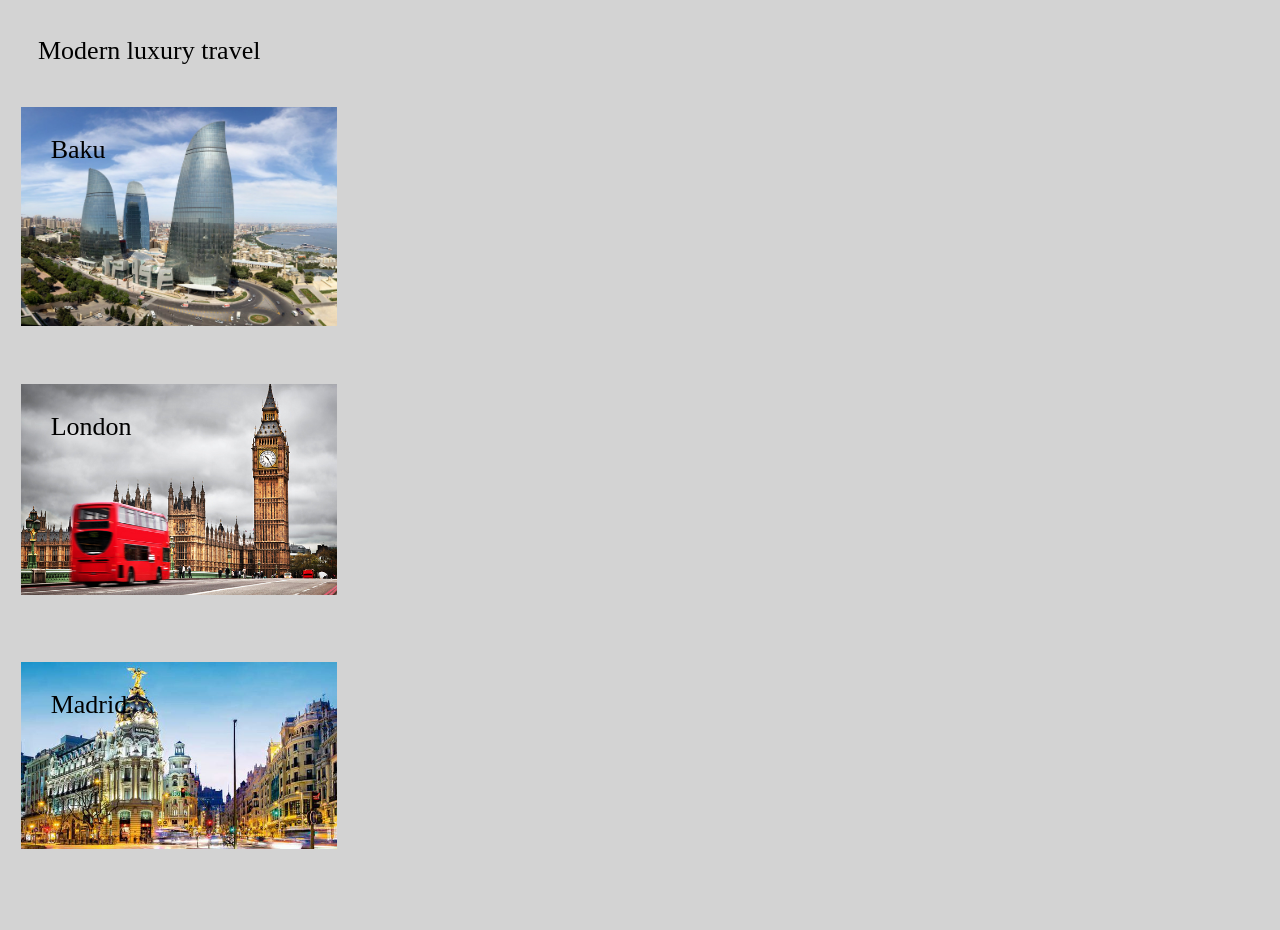
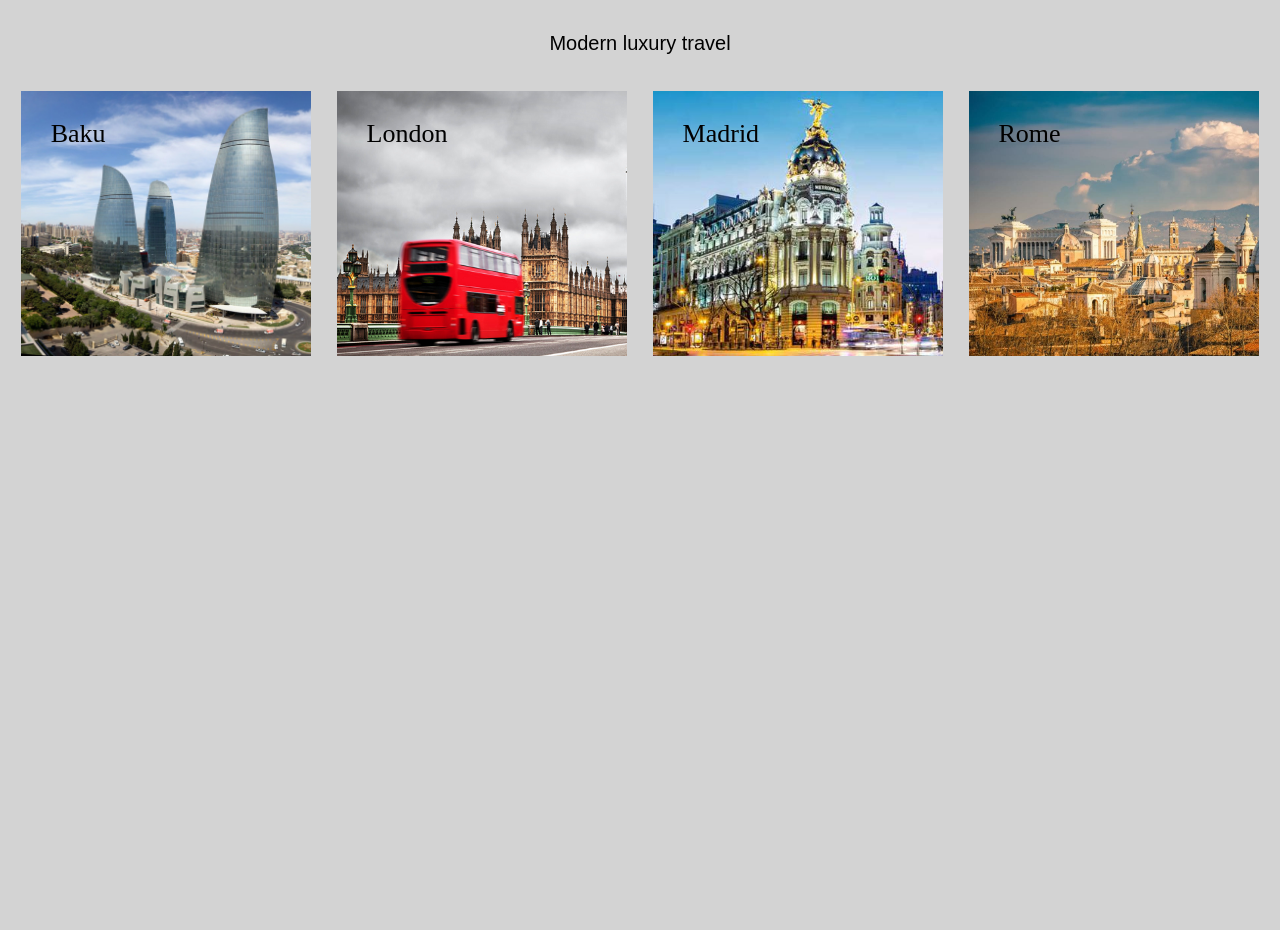
Before and after one commit to ellamignon/queries, a plain HTML site: page index.html in a window 1280 px wide. Shown: the top 930 px of the page. After the commit the page ends 800 px from the top, so only its background shows below. Drawn offline with Linux system fonts and the light colour scheme; files whose address does not match are found by name.

Commit message:
revised file

```diff
--- a/css/style.css
+++ b/css/style.css
@@ -9,56 +9,61 @@ body {
   margin: 8px;
 
 }
+.container > h1 {
+  text-align: center;
+  font-size: 20px;
+  font-family: sans-serif;
+  padding: 25px;
+}
 
 nav {
   background-color: lightgray;
-  padding: 50px
+  padding: 75px;
 
 }
 
 .preview {
-  width: 375px;
+  width: 100%;
   height: 265px;
+  margin: 3% 0;
 
 }
 
-
-h1 {
+.preview > h1 {
   font-style: normal;
   font-size: 26px;
   padding: 30px;
 }
 
 .baku {
-  background-image: url("/Users/e/projects/css-exercise-four/images/baku.jpg");
-  background-size: contain;
+  background-image: url("../images/baku.jpg");
+  background-size: cover;
   background-repeat: no-repeat;
-
-
 }
 
 .london {
-  background-image: url("/Users/e/projects/css-exercise-four/images/london.png");
-  background-size: contain;
+  background-image: url("../images/london.png");
+  background-size: cover;
   background-repeat: no-repeat;
 }
 
 .madrid {
-  background-image: url("/Users/e/projects/css-exercise-four/images/madrid.jpg");
-  background-size: contain;
+  background-image: url("../images/madrid.jpg");
+  background-size: cover;
   background-repeat: no-repeat;
 }
 
 .rome {
-  background-image: url("/users/e/projects/css-exercise-four/images/rome.jpg");
-  background-size: contain;
+  background-image: url("../images/rome.jpg");
+  background-size: cover;
   background-repeat: no-repeat;
 }
 
 @media screen and (min-width: 575px){
    .preview {
-     width: 50%;
+     width: 48%;
      margin: 1%;
+     float: left;
 
   }
 }
@@ -66,8 +71,9 @@ h1 {
 
 @media screen and (min-width: 991px){
    .preview {
-     width: 25%;
+     width: 23%;
      margin: 1%;
+     float: left;
 
   }
 }
```
